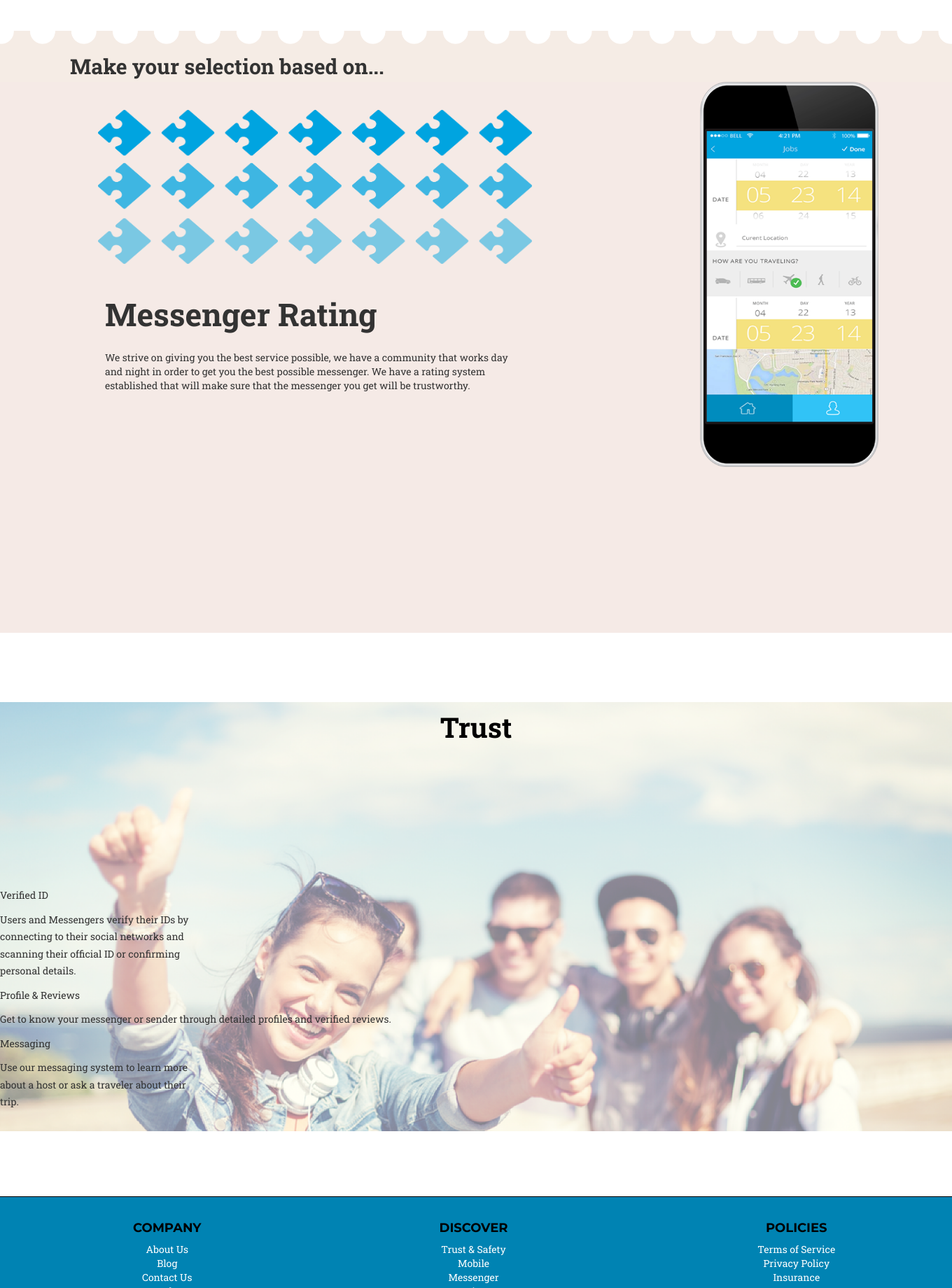
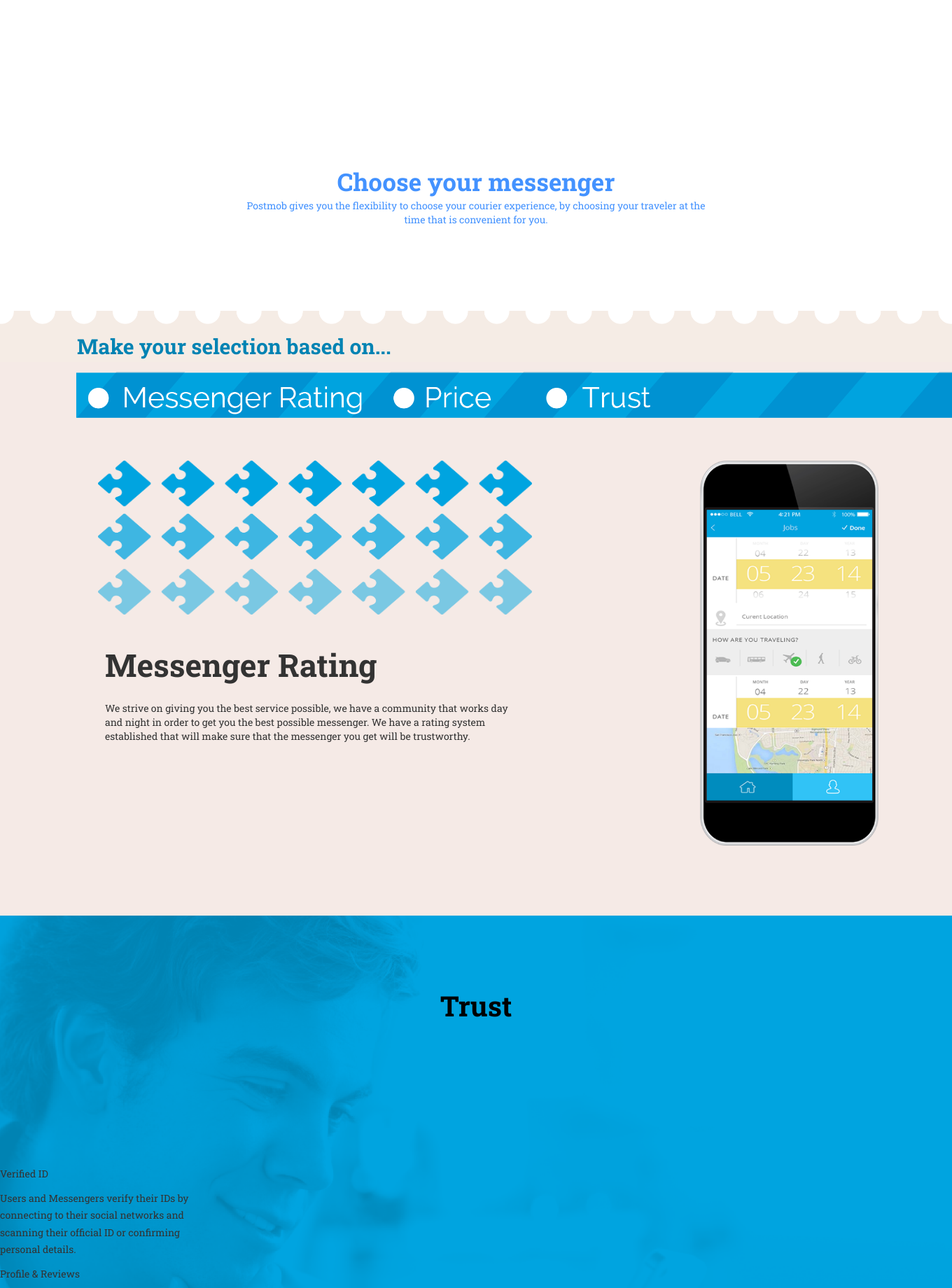
Before and after one commit to d488b/Postmob, a PHP site: page /HTML/Main.html in a window 1360 px wide; the page is wider, and only the part inside the window is pictured. Shown: the part 2680-4520 px from the top of that part at 70% size. Run offline with PHP 8.4, Linux system fonts and the light colour scheme; some libraries are stand-ins or nearby versions; some web fonts are replaced.

Commit message:
10.16
Header and messenger box

```diff
--- a/CSS/Main.css
+++ b/CSS/Main.css
@@ -8,6 +8,13 @@ span {
     border: 1px solid white;
     border-radius: 10px;
 }
+#logo {
+    height: 50px;
+    float: left;
+}
+    #name {
+        padding-top: 13px;
+    }
 #question {
     margin-top: 0px;
     border-top: 1px solid black;
@@ -115,18 +122,16 @@ span {
                                                                 margin-left: 100px;
                                                             }
 #page1 {
-    height: 1300px;
     width: 100%;
-    min-width: 1200px;
     background-image: url('../IMAGES/envelope.png');
     background-repeat: no-repeat;
     background-size: 100%;
-    background-repeat: none;
 }
     #choose {
         font-size: 35px;
         text-align: center;
         color: #4392FF;
+        margin-top: 400px;
     }
         #info3 {
             width: 20%;
@@ -136,12 +141,13 @@ span {
             color: #4392FF;
         }
             #selection {
-                padding-left: 100px;
+                padding-left: 110px;
                 margin-top: 120px;
                 font-size: 30px;
                 background-image: url('../IMAGES/stamp1.png');
                 background-size: 100%;
                 padding-top: 30px;
+                color: #0083B3;
             }
                 #choices ul li{
                     border: 1px solid black;
@@ -182,13 +188,14 @@ span {
                                             #phone1 {
                                                 height: 550px;
                                                 margin-left: 200px;
+                                                margin-top: 40px;
                                             }
                                                 #rating-wrapper {
                                                     background-color: #F5EAE6;
                                                     position: relative;
                                                     z-index: -1;
                                                     min-width: 1200px;
-                                                    height: 787px;
+                                                    padding-bottom: 100px;
                                                 }
                                                     #pattern {
                                                         height: 300px;
@@ -197,22 +204,24 @@ span {
                                                         padding: 40px;
                                                         margin-left: 100px;
                                                         width: 700px;
-
                                                     }
+                                                        #messenger-bar {
+                                                            width: 100%;
+                                                            margin-left: 80px;
+                                                        }
 
 #page2 {
-    height: 800px;
+    height: 100%;
     border-bottom: 1px solid black;
     padding-top: 100px;
-    background-image: url('../IMAGES/people.png');
-    background-repeat: no-repeat;
+    background-image: url('../IMAGES/trust.png');
     background-position: center center;
     -webkit-background-size: cover;
     -moz-background-size: cover;
     background-size: cover;
     -o-background-size: cover;
-    background-attachment: scroll;
     background-size: 100%;
+    padding-bottom: 200px;
 }
     #trust {
         text-align: center;
--- a/CSS/agency.css
+++ b/CSS/agency.css
@@ -176,6 +176,7 @@ fieldset[disabled] .btn-xl.active {
 
 .navbar-default .navbar-brand {
     color: white;
+    padding-top: 0;
 }
 
 .navbar-default .navbar-brand:hover,
--- a/HTML/Main.html
+++ b/HTML/Main.html
@@ -36,7 +36,8 @@
                 <span class="icon-bar"></span>
                 <span class="icon-bar"></span>
             </button>
-            <a class="navbar-brand page-scroll" href="#page-top">POSTMOB</a>
+            <a href="#page-top" class="navbar-brand page-scroll"><img src="../IMAGES/white_postmob_logo.png" id="logo"></a>
+            <a class="navbar-brand page-scroll" href="#page-top" id="name">POSTMOB</a>
         </div>
 
         <!-- Collect the nav links, forms, and other content for toggling -->
@@ -96,8 +97,8 @@
         <div id="info3">Postmob gives you the flexibility to choose your courier experience, by choosing your traveler at the time that is convenient for you.</div>
    <!--     Image showing how to choose your messenger on the right side of page-->
         <div id="selection" class="bold">Make your selection based on...</div>
-        <!--Choices Bar-->
         <div id="rating-wrapper">
+            <img src="../IMAGES/Messenger_Bar.png" id="messenger-bar">
             <img src="../IMAGES/Logopattern.png" id="pattern">
             <div id="rating" class="bold">Messenger Rating</div>
             <div id="info4">We strive on giving you the best service possible, we have a community that works day and night in order to get you the best possible messenger.
@@ -151,15 +152,6 @@
             <li><a href="">Press</a></li>
         </ul>
             </div>
-        <div id="discover">
-            <h4>Discover</h4>
-        <ul class="footer">
-            <li><a href="">Trust & Safety</a></li>
-            <li><a href="">Mobile</a></li>
-            <li><a href="">Messenger</a></li>
-            <li><a href="">Price</a></li>
-        </ul>
-            </div>
         <div id="policies">
             <h4>Policies</h4>
         <ul class="footer">
```
Also changed, not shown: IMAGES/Bubble.png (added), IMAGES/Eyeball.png (added), IMAGES/Messenger_Bar.png (added), IMAGES/photo.png (added), IMAGES/white_postmob_logo.png (added).
